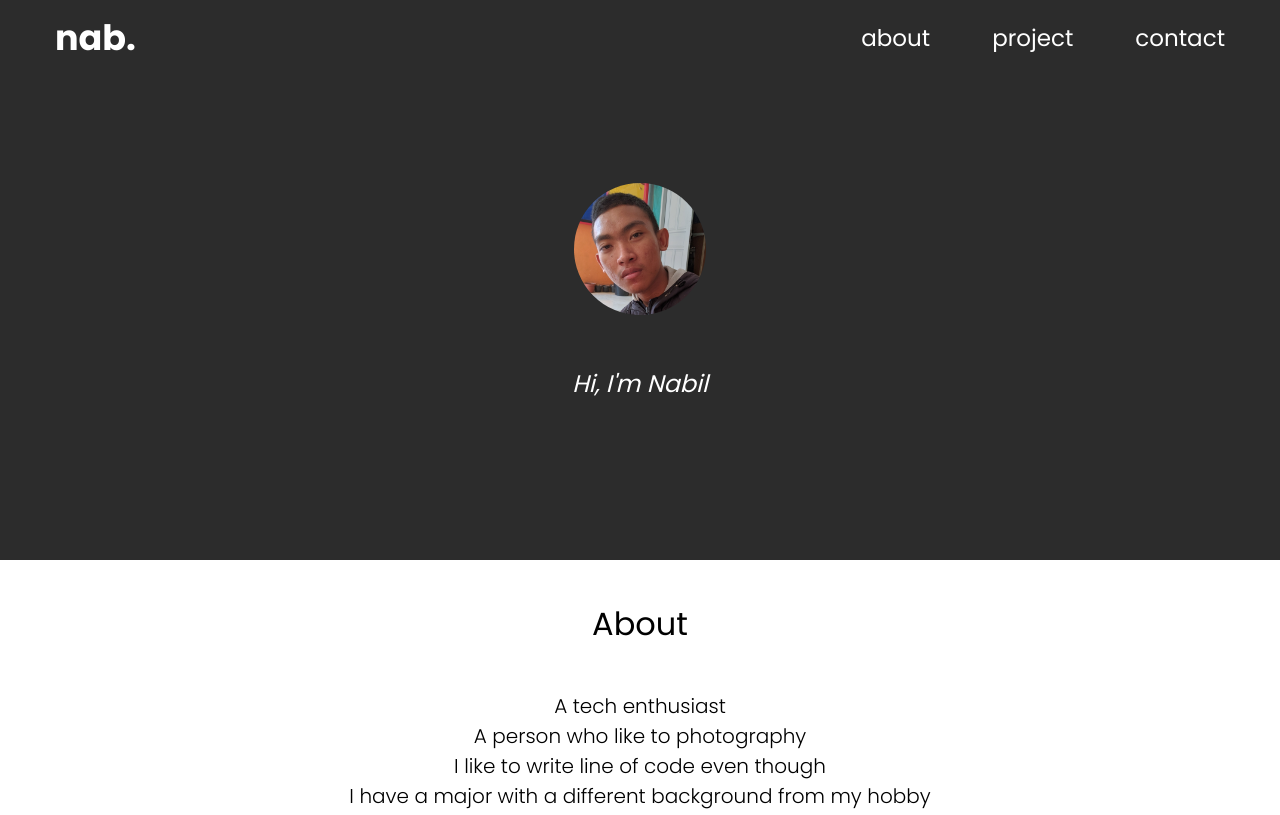
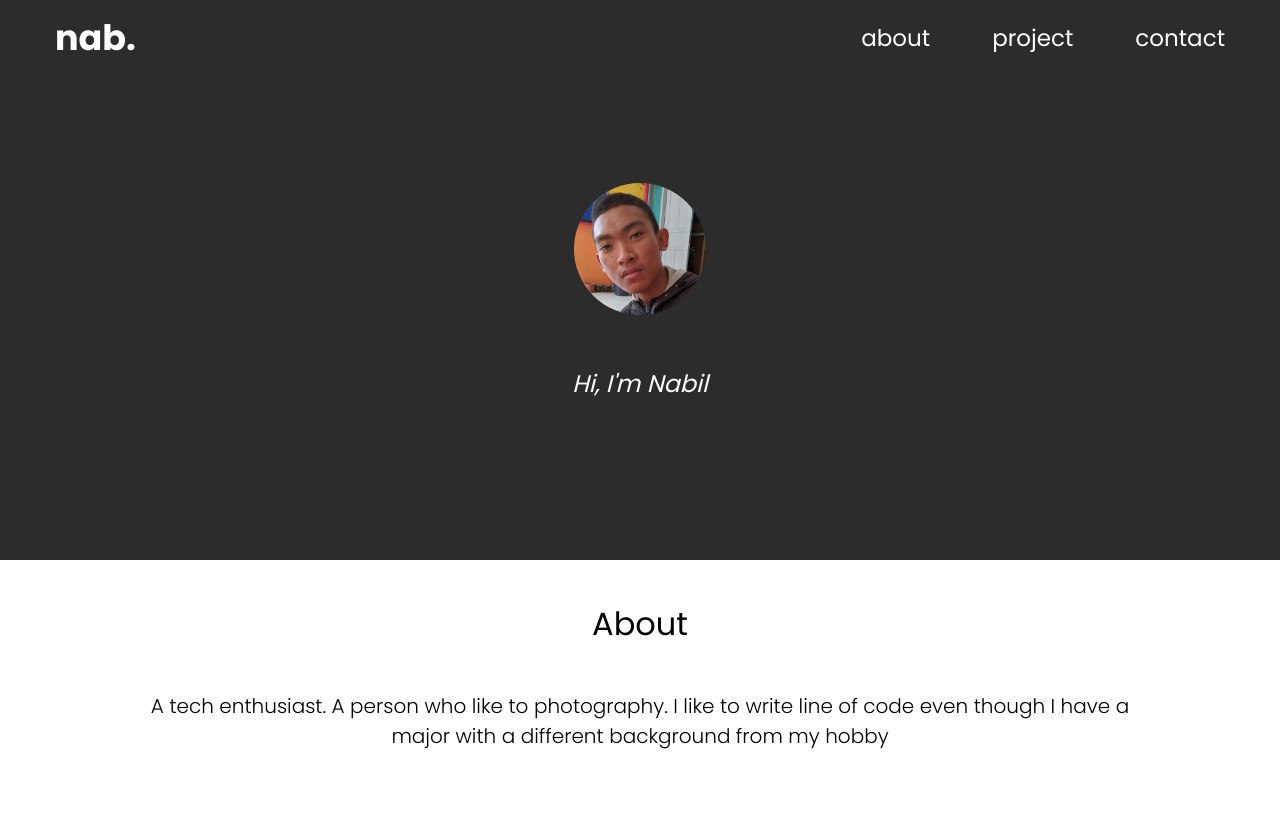
Before and after one commit to nhardiansa/web-portofolio, a plain HTML site: page index.html in a window 1280 px wide. Shown: the top 815 px of the page. Drawn offline with Linux system fonts and the light colour scheme.

Commit message:
memperbaiki about me

```diff
--- a/index.html
+++ b/index.html
@@ -39,10 +39,7 @@
     <h2>About</h2>
 
     <div class="text">
-      <p>A tech enthusiast</p>
-      <p>A person who like to photography</p>
-      <p>I like to write line of code even though</p>
-      <p>I have a major with a different background from my hobby</p>
+      <p>A tech enthusiast. A person who like to photography. I like to write line of code even though I have a major with a different background from my hobby</p>
     </div>
 
     <div class="skills">
```
